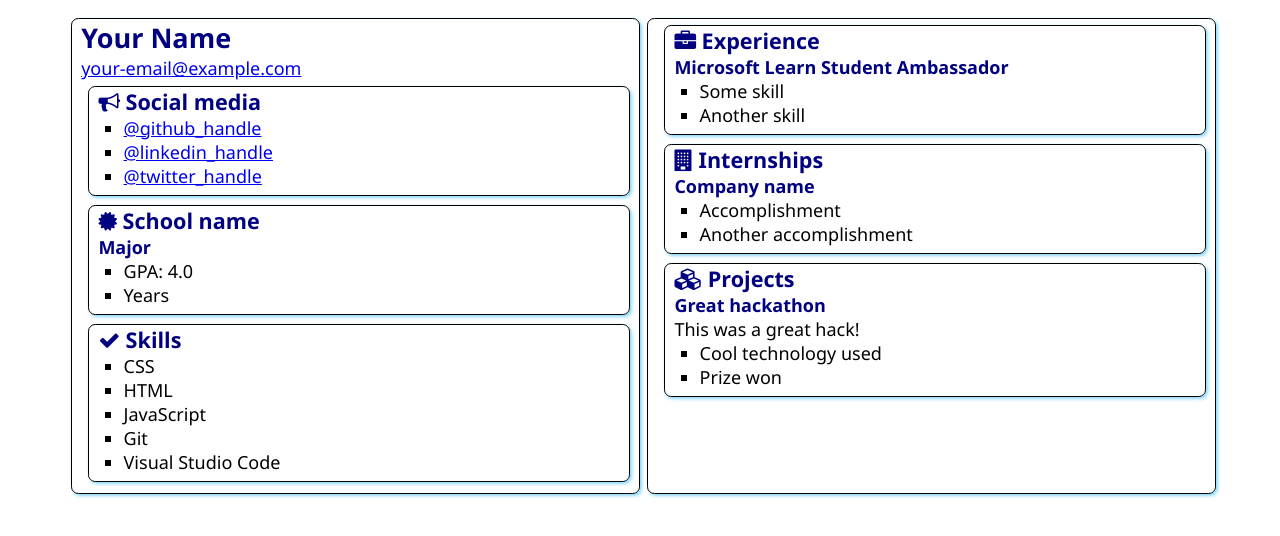
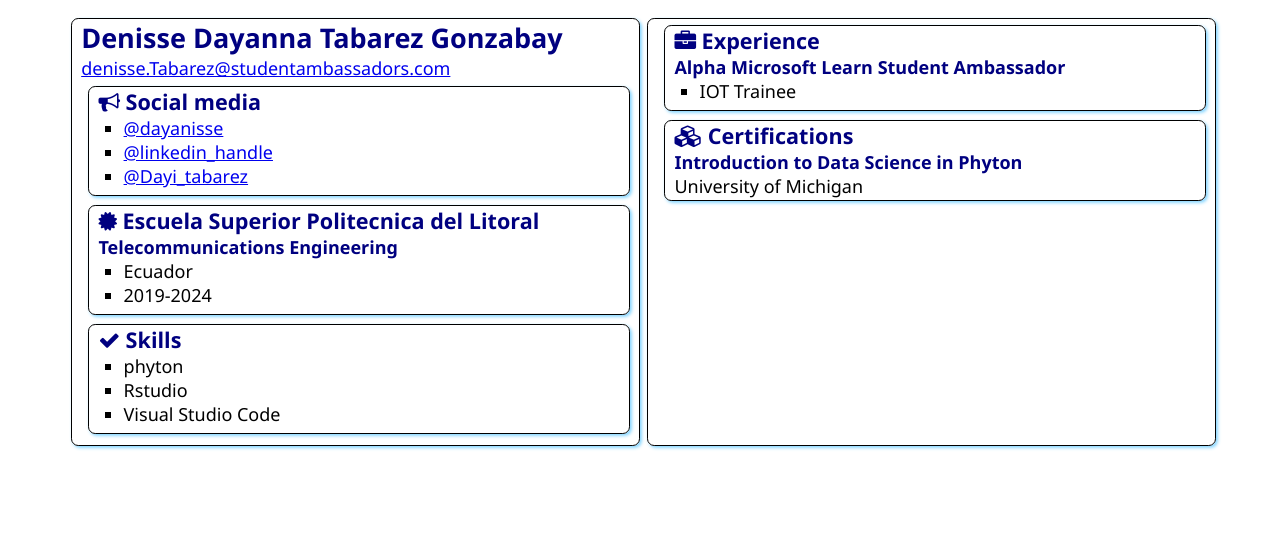
Before and after one commit to dayanisse/SATechnicalOnboarding, a plain HTML site: page src/index.html in a window 1280 px wide. Drawn offline with Linux system fonts and the light colour scheme.

Commit message:
Update index.html

```diff
--- a/src/index.html
+++ b/src/index.html
@@ -12,8 +12,9 @@
 <body>
     <main>
         <article class="box">
-            <h1>Your Name</h1>
-            <div><a href="mailto:your.email@example.com">your-email@example.com</a></div>
+            <h1>Denisse Dayanna Tabarez Gonzabay</h1>
+            <div><a href="mailto:your.email@example.com">denisse.Tabarez@studentambassadors.com
+            </a></div>
 
             <section class="box">
                 <h2>
@@ -21,9 +22,9 @@
                     Social media
                 </h2>
                 <ul>
-                    <li><a href="https://github.com/<handle>">@github_handle</a></li>
-                    <li><a href="https://linkedin.com/in/<handle>">@linkedin_handle</a></li>
-                    <li><a href="https://twitter.com/<handle>">@twitter_handle</a></li>
+                    <li><a href="https://github.com/dayanisse">@dayanisse</a></li>
+                    <li><a href="hhttps://www.linkedin.com/in/denisse-dayanna-tabarez-gonzabay-467b7320b/">@linkedin_handle</a></li>
+                    <li><a href="https://twitter.com/Dayi_tabarez">@Dayi_tabarez</a></li>
                 </ul>
             </section>
 
@@ -31,12 +32,12 @@
                 <div class="education">
                     <h2>
                         <i class="fa fa-certificate" aria-hidden="true"></i>
-                        School name
+                        Escuela Superior Politecnica del Litoral
                     </h2>
-                    <h3>Major</h3>
+                    <h3>Telecommunications Engineering</h3>
                     <ul>
-                        <li>GPA: 4.0</li>
-                        <li>Years</li>
+                        <li>Ecuador</li>
+                        <li>2019-2024</li>
                     </ul>
                 </div>
             </section>
@@ -47,10 +48,8 @@
                     Skills
                 </h2>
                 <ul>
-                    <li>CSS</li>
-                    <li>HTML</li>
-                    <li>JavaScript</li>
-                    <li>Git</li>
+                    <li>phyton</li>
+                    <li>Rstudio</li>
                     <li>Visual Studio Code</li>
                 </ul>
             </section>
@@ -61,36 +60,22 @@
                     <i class="fa fa-briefcase" aria-hidden="true"></i>
                     Experience
                 </h2>
-                <h3>Microsoft Learn Student Ambassador</h3>
+                <h3>Alpha Microsoft Learn Student Ambassador</h3>
                 <ul>
-                    <li>Some skill</li>
-                    <li>Another skill</li>
+                    <li>IOT Trainee</li>
+
                 </ul>
-            </section>
-            <section class="box">
-                <h2>
-                    <i class="fa fa-building" aria-hidden="true"></i>
-                    Internships
-                </h2>
 
-                <h3>Company name</h3>
-                <ul>
-                    <li>Accomplishment</li>
-                    <li>Another accomplishment</li>
-                </ul>
             </section>
             <section class="box">
                 <h2>
                     <i class="fa fa-cubes" aria-hidden="true"></i>
-                    Projects
+                    Certifications
                 </h2>
 
-                <h3>Great hackathon</h3>
-                <div>This was a great hack!</div>
-                <ul>
-                    <li>Cool technology used</li>
-                    <li>Prize won</li>
-                </ul>
+                <h3>Introduction to Data Science in Phyton</h3>
+                <div>University of Michigan</div>
+
             </section>
         </article>
 
```
